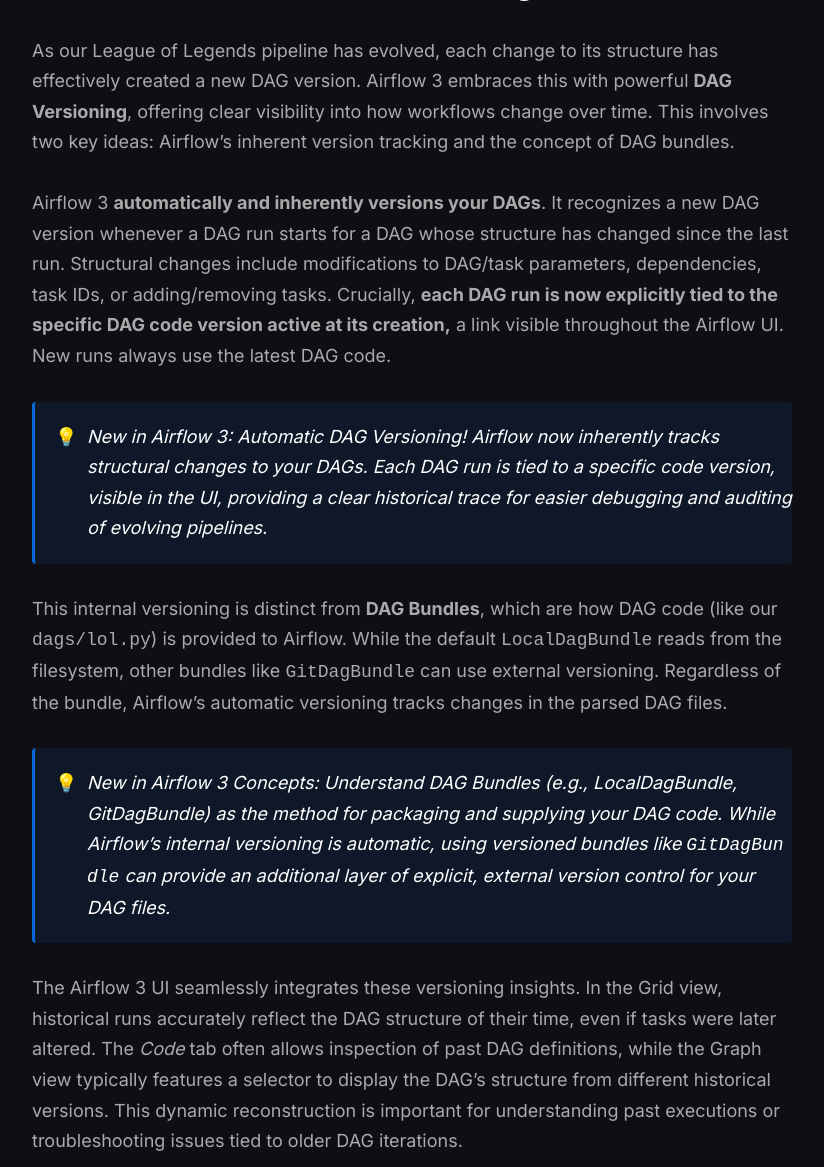
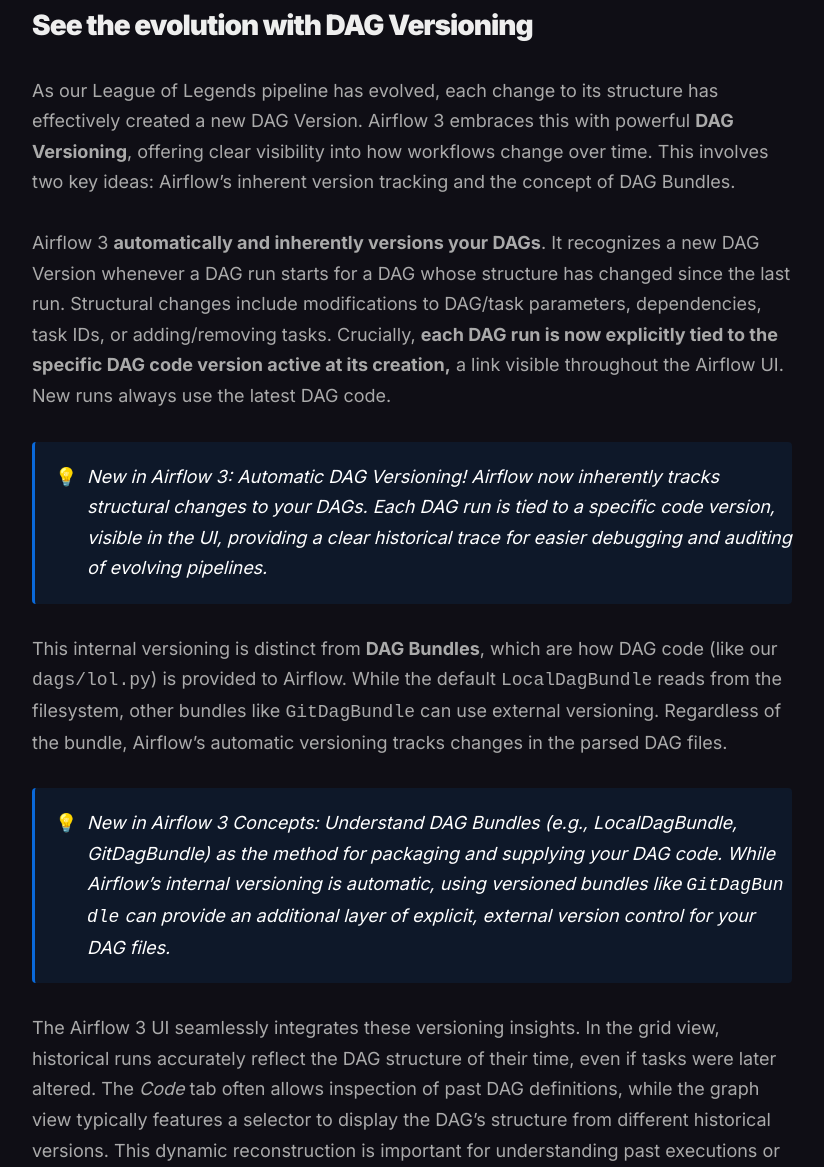
Before and after one commit to vojay-dev/vojay-dev.github.io, a Jekyll site: the page built from _posts/2025-05-10-airflow-riot.md, in a window 1280 px wide and 1400 px high, scrolled down 49444 px, cut to the strip 180-1347 px from the top of the window. Shown: the whole strip, without its empty margins (228-1052 px from the left). Built offline with Jekyll 4.4.1, drawn with Linux system fonts in a browser that asks for light colours; the table of contents is made by our own code; some of the changed text lies outside the part shown.

Commit message:
Polishing of Airflow Riot article

```diff
--- a/_posts/2025-05-10-airflow-riot.md
+++ b/_posts/2025-05-10-airflow-riot.md
@@ -16,9 +16,9 @@
 *Airflow 3 based League of Legends DAG, source: by author*
 
 {: .important }
-_Note: I published the final Airflow project on Github: [https://github.com/vojay-dev/airflow-riot](https://github.com/vojay-dev/airflow-riot)_
+_Note: I published the final Airflow project on GitHub: [https://github.com/vojay-dev/airflow-riot](https://github.com/vojay-dev/airflow-riot)_
 
-# Engineering Insights from the League of Legends Universe
+# 💡 Engineering Insights from the League of Legends Universe
 
 You are Kha'Zix, an apex predator, crouching unseen within the dense, pulsating shadows of the jungle, senses sharp, every fiber of your being thrumming with anticipation. Your four teammates move with calculated precision across the lanes. The air is thick with the scent of unseen prey—jungle monsters that fuel your growth, champions from the enemy team venturing too close. Your objective: dismantle their defenses, to shatter their Nexus. But with every step, every clash of steel and surge of arcane energy, you are doing more than just fighting for victory. You are generating data—an invisible digital echo of your every action on the battleground. This is the essence of a game called League of Legends.
 
@@ -137,12 +137,12 @@
 ![Airflow 3 UI: DAG grid view]({{site.baseurl}}/images/blog/2025-05-10-11.png)
 *Airflow 3 UI: DAG grid view, source: by author*
 
-In the top right corner of the DAG view, you will find the _Reparse Dag_ button, which is worth noting. It will reparse the DAG source file, allowing you to see changes immediately. Below the button, you will notice a glimpse of the new DAG versioning feature, showing the DAG version, which increments with each change.
+In the top right corner of the DAG view, you will find the _Reparse Dag_ button, which is worth noting. It will reparse the DAG source file, allowing you to see changes immediately. Below the button, you will notice a glimpse of the new DAG Versioning feature, showing the DAG Version, which increments with each change.
 
 ![Airflow 3 UI: DAG graph view]({{site.baseurl}}/images/blog/2025-05-10-12.png)
 *Airflow 3 UI: DAG graph view, source: by author*
 
-Clicking on _Runs_ in the DAG view takes you to the DAG runs view, where you can see each run of the DAG along with its type, effective dates, DAG version, and options to rerun or mark it as a failure or success. By clicking on a run date, you will enter the run view.
+Clicking on _Runs_ in the DAG view takes you to the DAG runs view, where you can see each run of the DAG along with its type, effective dates, DAG Version, and options to rerun or mark it as a failure or success. By clicking on a run date, you will enter the run view.
 
 ![Airflow 3 UI: DAG runs view]({{site.baseurl}}/images/blog/2025-05-10-13.png)
 *Airflow 3 UI: DAG run view, source: by author*
@@ -160,16 +160,16 @@
 Now that we are more familiar with the new UI, let's dive into our end-to-end pipeline.
 
 {: .note}
-_New in Airflow 3: Key upgrades for the new Airflow UI include a modern React interface, UI-driven backfills, enhanced task logs, and integrated DAG versioning details, making DAG management much smoother._
+_New in Airflow 3: Key upgrades for the new Airflow UI include a modern React interface, UI-driven backfills, enhanced task logs, and integrated DAG Versioning details, making DAG management much smoother._
 
-# Scouting the Terrain: Understanding the Riot Games API
+# 🗺️ Scouting the Terrain: Understanding the Riot Games API
 
 Our mission to engineer insights from the League of Legends universe begins with understanding our primary data source: the Riot Games API. Riot generously provides the developer community with access to a wealth of game data, a key part of their commitment to empowering players and developers to enrich the LoL experience. This API is our gateway to the raw information that fuels our analysis.
 
-First, you'll need to establish your credentials. Navigate to the [Riot Games developer portal](https://developer.riotgames.com) to either log in with your existing Riot account or create a new one.
+First, you'll need to establish your credentials. Navigate to the [Riot Games Developer Portal](https://developer.riotgames.com) to either log in with your existing Riot account or create a new one.
 
-![Riot Games developer portal]({{site.baseurl}}/images/blog/2025-05-10-16.png)
-*Riot Games developer portal, source: [Riot Games](https://developer.riotgames.com)*
+![Riot Games Developer Portal]({{site.baseurl}}/images/blog/2025-05-10-16.png)
+*Riot Games Developer Portal, source: [Riot Games](https://developer.riotgames.com)*
 
 Once logged in, obtaining an API key is straightforward. Click on your user profile in the top right corner, then select _Dashboard_. Here, you'll find the option to _Generate API Key_. Secure this key, as it's your personal passport to the API.
 
@@ -252,7 +252,7 @@
 {: .important}
 _Note: Manually probing an API's endpoints with simple tools before extensive coding is a cornerstone of effective Data Engineering. This initial exploration helps validate assumptions, understand data relationships (like the PUUID requirement here), and prevent costly design missteps in your client or pipeline. Always know your data source intimately before you code for it._
 
-# Forging Your Legendary Item: A Riot API Client
+# ⚔️ Forging Your Legendary Item: A Riot API Client
 
 With our initial exploration of the Riot Games API complete, it's time to move beyond simple `curl` commands and forge a legendary item: a dedicated Python API client. A common practice I follow, especially when dealing with more complex API integrations or when aiming for cleaner Airflow DAGs, is to encapsulate all API interaction logic within a standalone client. This separation of concerns keeps the DAG file focused on orchestration, enhancing readability and maintainability.
 
@@ -455,10 +455,10 @@
 ![Modern API client in Python]({{site.baseurl}}/images/blog/2025-05-10-20.png)
 *Modern API client in Python, source: by author*
 
-{: .not}
+{: .note}
 _Airflow tip: For cleaner Airflow DAGs and more robust data integrations, encapsulate API interaction logic within a dedicated, reusable client. This promotes separation of concerns, simplifies DAG readability, and allows for tailored features like type safety (with Pydantic) and custom retry logic._
 
-# Summoning the Data: Building the Airflow Data Pipeline
+# 🌊 Summoning the Data: Building the Airflow Data Pipeline
 
 With our _legendary item_—the robust `RiotApiClient`—forged and ready, we now stand at the threshold of orchestration. The next crucial step is to integrate this client into an Apache Airflow DAG, transforming our standalone data fetching capabilities into a repeatable, monitorable, and scalable data pipeline.
 
@@ -692,7 +692,7 @@
 {: .note}
 _Airflow tip: When you need to run the same task for each item in a list (e.g., processing files, fetching data per ID), Dynamic Task Mapping (`.expand()`) is your go-to. It simplifies DAGs by dynamically creating task instances at runtime based on upstream output._
 
-# Use the Ultimate: AI-Powered Analysis with Airflow AI SDK & Gemini
+# 🤖 Use the Ultimate: AI-Powered Analysis with Airflow AI SDK & Gemini
 
 Having gathered and prepared our League of Legends match data, we've arrived at the exciting moment: transforming this raw information into strategic intelligence. For this, we unleash our ultimate skill—a powerful, yet perhaps still under-the-radar, framework known as the **Airflow AI SDK**. This innovative SDK, built upon the foundations of PydanticAI, is designed to seamlessly integrate Large Language Models (LLMs) and AI agent capabilities directly into your Apache Airflow pipelines.
 
@@ -803,7 +803,7 @@
 ![League of Legends AI generated tier list as Markdown]({{site.baseurl}}/images/blog/2025-05-10-30.jpg)
 *League of Legends AI generated tier list as Markdown, source: by author*
 
-# Polishing the Build: Enhanced Reporting and DAG Customization
+# ✨ Polishing the Build: Enhanced Reporting and DAG Customization
 
 Our end-to-end pipeline is now operational, successfully transforming raw League of Legends data into an AI-generated champion tier list. While we have a functional version, a crucial, often overlooked, phase in Data Engineering is **polishing**. This isn't about over-engineering or chasing perfection indefinitely; rather, it's about dedicating a focused period—be it a couple of hours or a business day—to refine the solution for better maintainability, usability, and value. As Martin Fowler wisely stated:
 
@@ -813,7 +813,7 @@
 
 In this spirit, let's polish our demo project. We'll focus on two areas: enhancing our DAG definition with new Airflow 3 features and significantly upgrading our AI-generated report.
 
-A common requirement is to run a DAG on different schedules (e.g., twice daily at specific times, or different schedules for weekdays vs. weekends). Airflow 3 simplifies this with the `MultipleCronTriggerTimetable`. This not only allows for defining multiple CRON expressions but also for explicitly setting the timezone for these schedules, which is crucial for avoiding ambiguity.
+A common requirement is to run a DAG on different schedules (e.g., twice daily at specific times, or different schedules for weekdays vs. weekends). Airflow 3 simplifies this with the `MultipleCronTriggerTimetable`. This not only allows for defining multiple cron expressions but also for explicitly setting the timezone for these schedules, which is crucial for avoiding ambiguity.
 
 While the DAG ID must be unique and follow certain conventions, the `dag_display_name` parameter allows you to set a more human-readable (and even emoji-enhanced!) name that appears in the Airflow UI. This can significantly improve the browsability of your Airflow instance, especially with many DAGs.
 
@@ -833,11 +833,11 @@
 	# ...
 {% endhighlight %}
 
-![Multiple CRON schedules per DAG]({{site.baseurl}}/images/blog/2025-05-10-31.png)
-*Multiple CRON schedules per DAG, source: by author*
+![Multiple cron schedules per DAG]({{site.baseurl}}/images/blog/2025-05-10-31.png)
+*Multiple cron schedules per DAG, source: by author*
 
 {: .note}
-_New in Airflow 3: Need your DAG to run on different CRON schedules? Airflow 3 introduces `MultipleCronTriggerTimetable`, allowing multiple, timezone-aware CRON schedules for enhanced flexibility._
+_New in Airflow 3: Need your DAG to run on different cron schedules? Airflow 3 introduces `MultipleCronTriggerTimetable`, allowing multiple, timezone-aware cron schedules for enhanced flexibility._
 
 {: .note}
 _Airflow Tip: Make your DAGs easier to spot! Use `dag_display_name` in your DAG definition to give them friendly, descriptive titles in the Airflow UI, improving discoverability. Also works on task-level._
@@ -989,9 +989,9 @@
 
 ## See the evolution with DAG Versioning
 
-As our League of Legends pipeline has evolved, each change to its structure has effectively created a new DAG version. Airflow 3 embraces this with powerful **DAG Versioning**, offering clear visibility into how workflows change over time. This involves two key ideas: Airflow's inherent version tracking and the concept of DAG bundles.
+As our League of Legends pipeline has evolved, each change to its structure has effectively created a new DAG Version. Airflow 3 embraces this with powerful **DAG Versioning**, offering clear visibility into how workflows change over time. This involves two key ideas: Airflow's inherent version tracking and the concept of DAG Bundles.
 
-Airflow 3 **automatically and inherently versions your DAGs**. It recognizes a new DAG version whenever a DAG run starts for a DAG whose structure has changed since the last run. Structural changes include modifications to DAG/task parameters, dependencies, task IDs, or adding/removing tasks. Crucially, **each DAG run is now explicitly tied to the specific DAG code version active at its creation,** a link visible throughout the Airflow UI. New runs always use the latest DAG code.
+Airflow 3 **automatically and inherently versions your DAGs**. It recognizes a new DAG Version whenever a DAG run starts for a DAG whose structure has changed since the last run. Structural changes include modifications to DAG/task parameters, dependencies, task IDs, or adding/removing tasks. Crucially, **each DAG run is now explicitly tied to the specific DAG code version active at its creation,** a link visible throughout the Airflow UI. New runs always use the latest DAG code.
 
 {: .note}
 _New in Airflow 3: Automatic DAG Versioning! Airflow now inherently tracks structural changes to your DAGs. Each DAG run is tied to a specific code version, visible in the UI, providing a clear historical trace for easier debugging and auditing of evolving pipelines._
@@ -1001,7 +1001,7 @@
 {: .note}
 _New in Airflow 3 Concepts: Understand DAG Bundles (e.g., LocalDagBundle, GitDagBundle) as the method for packaging and supplying your DAG code. While Airflow's internal versioning is automatic, using versioned bundles like `GitDagBundle` can provide an additional layer of explicit, external version control for your DAG files._
 
-The Airflow 3 UI seamlessly integrates these versioning insights. In the Grid view, historical runs accurately reflect the DAG structure of their time, even if tasks were later altered. The _Code_ tab often allows inspection of past DAG definitions, while the Graph view typically features a selector to display the DAG's structure from different historical versions. This dynamic reconstruction is important for understanding past executions or troubleshooting issues tied to older DAG iterations.
+The Airflow 3 UI seamlessly integrates these versioning insights. In the grid view, historical runs accurately reflect the DAG structure of their time, even if tasks were later altered. The _Code_ tab often allows inspection of past DAG definitions, while the graph view typically features a selector to display the DAG's structure from different historical versions. This dynamic reconstruction is important for understanding past executions or troubleshooting issues tied to older DAG iterations.
 
 ![DAG Versioning in grid and code view]({{site.baseurl}}/images/blog/2025-05-10-34.png)
 *DAG Versioning in grid and code view, source: by author*
@@ -1009,9 +1009,9 @@
 ![DAG Versioning in graph view]({{site.baseurl}}/images/blog/2025-05-10-35.png)
 *DAG Versioning in graph view, source: by author*
 
-Collectively, these DAG versioning features significantly enhance the Airflow experience, offering a traceable history that aids development, debugging, and auditing, ensuring the context of past DAG runs remains clear as pipelines evolve.
+Collectively, these DAG Versioning features significantly enhance the Airflow experience, offering a traceable history that aids development, debugging, and auditing, ensuring the context of past DAG runs remains clear as pipelines evolve.
 
-# GG WP: Conclusion and Next Steps
+# 🏆 GG WP: Conclusion and Next Steps
 
 Our journey began in the pulsating shadows of the jungle, witnessing the raw generation of data from every calculated move on the battlefield. We’ve since traversed the pathways of Data Engineering, transforming those digital echoes into actionable insights. From the initial exploration of the Riot Games API to the deployment of an AI-powered analyst generating sophisticated champion tier lists, we’ve constructed a complete, end-to-end pipeline—a demonstration of modern orchestration and intelligent automation.
 
```
Also changed, not shown: other parts of _posts/2025-05-10-airflow-riot.md (+2 -2 lines).
